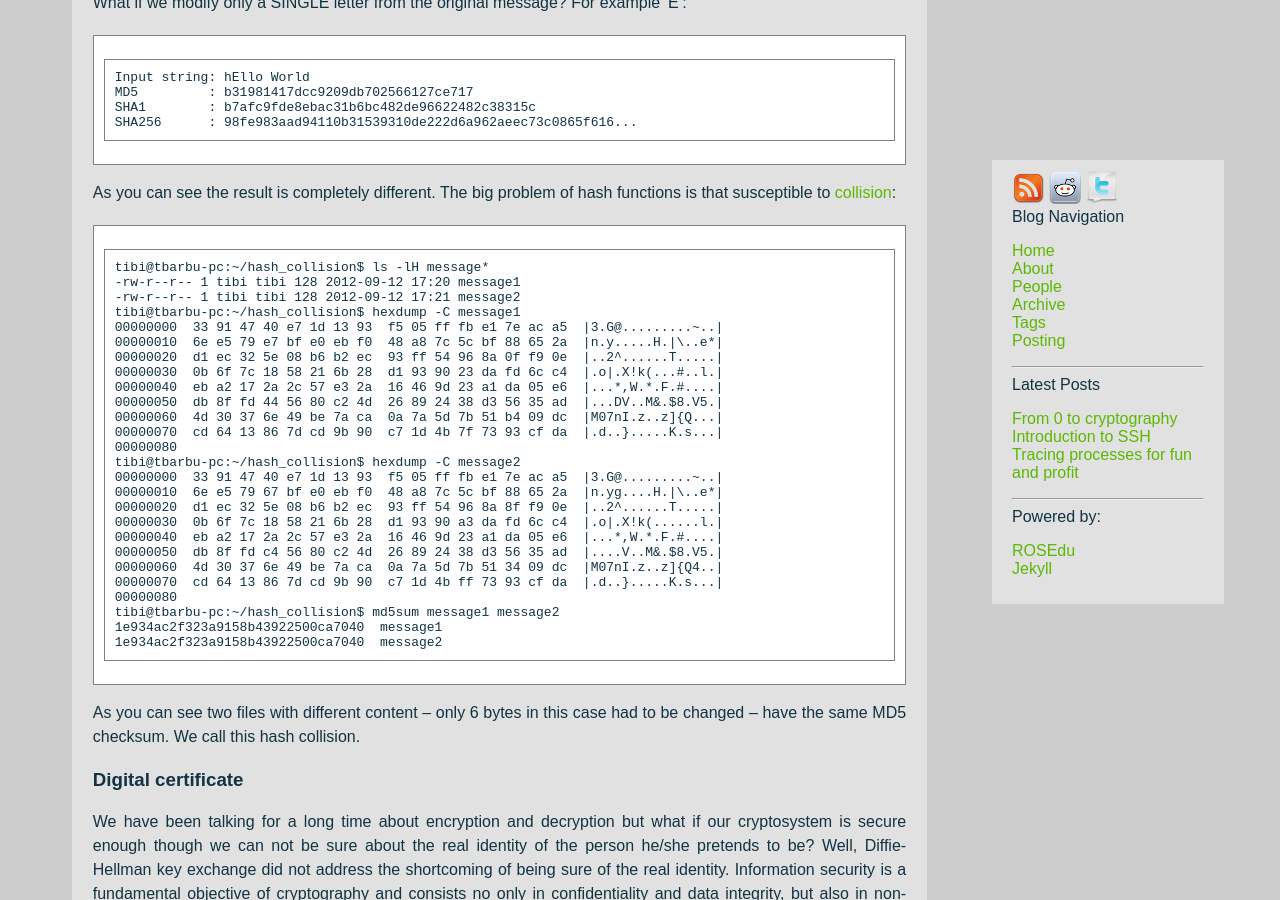
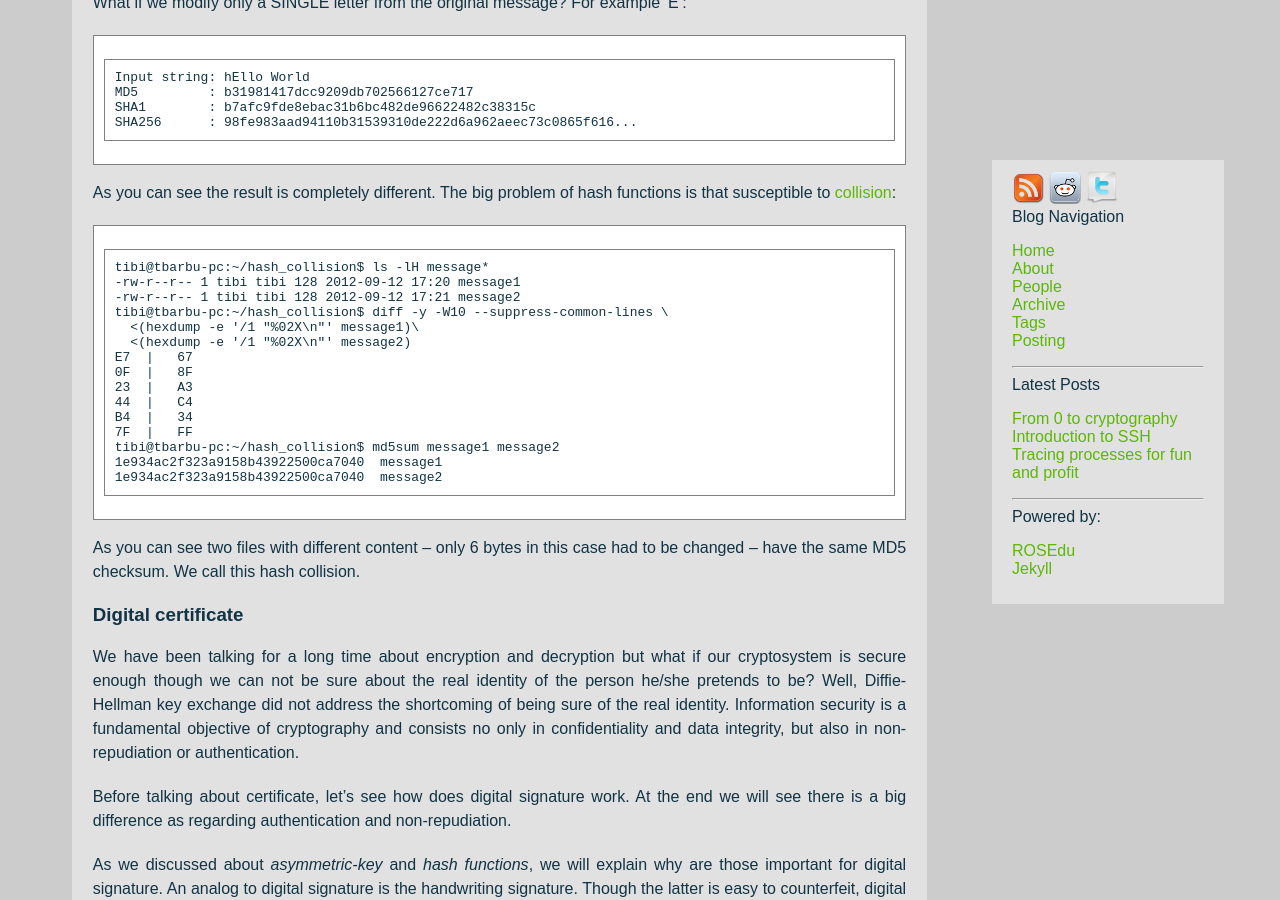
Before and after one commit to rosedu/techblog, a Jekyll site: the page built from _posts/2012-09-18-from-0-to-cryptography.markdown, in a window 1280 px wide and 900 px high, scrolled down 7205 px. Built offline with Jekyll 4.4.1, drawn with Linux system fonts in a browser that asks for light colours; comment, search, counter and statistics services are not loaded.

Commit message:
crypto: Make binary diff more relevant.

```diff
--- a/_posts/2012-09-18-from-0-to-cryptography.markdown
+++ b/_posts/2012-09-18-from-0-to-cryptography.markdown
@@ -339,26 +339,15 @@ functions is that susceptible to [collision][hashcollision]:
     tibi@tbarbu-pc:~/hash_collision$ ls -lH message*
     -rw-r--r-- 1 tibi tibi 128 2012-09-12 17:20 message1
     -rw-r--r-- 1 tibi tibi 128 2012-09-12 17:21 message2
-    tibi@tbarbu-pc:~/hash_collision$ hexdump -C message1
-    00000000  33 91 47 40 e7 1d 13 93  f5 05 ff fb e1 7e ac a5  |3.G@.........~..|
-    00000010  6e e5 79 e7 bf e0 eb f0  48 a8 7c 5c bf 88 65 2a  |n.y.....H.|\..e*|
-    00000020  d1 ec 32 5e 08 b6 b2 ec  93 ff 54 96 8a 0f f9 0e  |..2^......T.....|
-    00000030  0b 6f 7c 18 58 21 6b 28  d1 93 90 23 da fd 6c c4  |.o|.X!k(...#..l.|
-    00000040  eb a2 17 2a 2c 57 e3 2a  16 46 9d 23 a1 da 05 e6  |...*,W.*.F.#....|
-    00000050  db 8f fd 44 56 80 c2 4d  26 89 24 38 d3 56 35 ad  |...DV..M&.$8.V5.|
-    00000060  4d 30 37 6e 49 be 7a ca  0a 7a 5d 7b 51 b4 09 dc  |M07nI.z..z]{Q...|
-    00000070  cd 64 13 86 7d cd 9b 90  c7 1d 4b 7f 73 93 cf da  |.d..}.....K.s...|
-    00000080
-    tibi@tbarbu-pc:~/hash_collision$ hexdump -C message2
-    00000000  33 91 47 40 e7 1d 13 93  f5 05 ff fb e1 7e ac a5  |3.G@.........~..|
-    00000010  6e e5 79 67 bf e0 eb f0  48 a8 7c 5c bf 88 65 2a  |n.yg....H.|\..e*|
-    00000020  d1 ec 32 5e 08 b6 b2 ec  93 ff 54 96 8a 8f f9 0e  |..2^......T.....|
-    00000030  0b 6f 7c 18 58 21 6b 28  d1 93 90 a3 da fd 6c c4  |.o|.X!k(......l.|
-    00000040  eb a2 17 2a 2c 57 e3 2a  16 46 9d 23 a1 da 05 e6  |...*,W.*.F.#....|
-    00000050  db 8f fd c4 56 80 c2 4d  26 89 24 38 d3 56 35 ad  |....V..M&.$8.V5.|
-    00000060  4d 30 37 6e 49 be 7a ca  0a 7a 5d 7b 51 34 09 dc  |M07nI.z..z]{Q4..|
-    00000070  cd 64 13 86 7d cd 9b 90  c7 1d 4b ff 73 93 cf da  |.d..}.....K.s...|
-    00000080
+    tibi@tbarbu-pc:~/hash_collision$ diff -y -W10 --suppress-common-lines \
+      <(hexdump -e '/1 "%02X\n"' message1)\
+      <(hexdump -e '/1 "%02X\n"' message2)
+    E7  |   67
+    0F  |   8F
+    23  |   A3
+    44  |   C4
+    B4  |   34
+    7F  |   FF
     tibi@tbarbu-pc:~/hash_collision$ md5sum message1 message2
     1e934ac2f323a9158b43922500ca7040  message1
     1e934ac2f323a9158b43922500ca7040  message2
```
